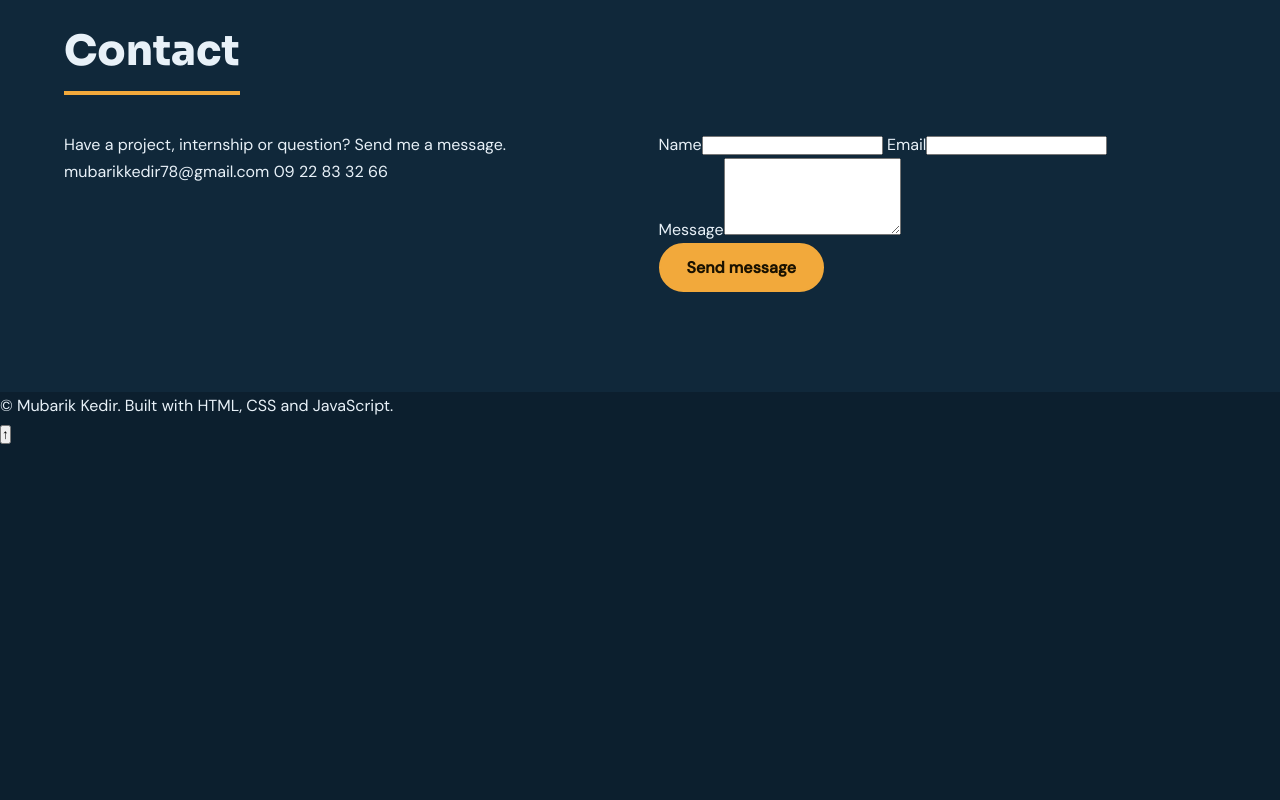
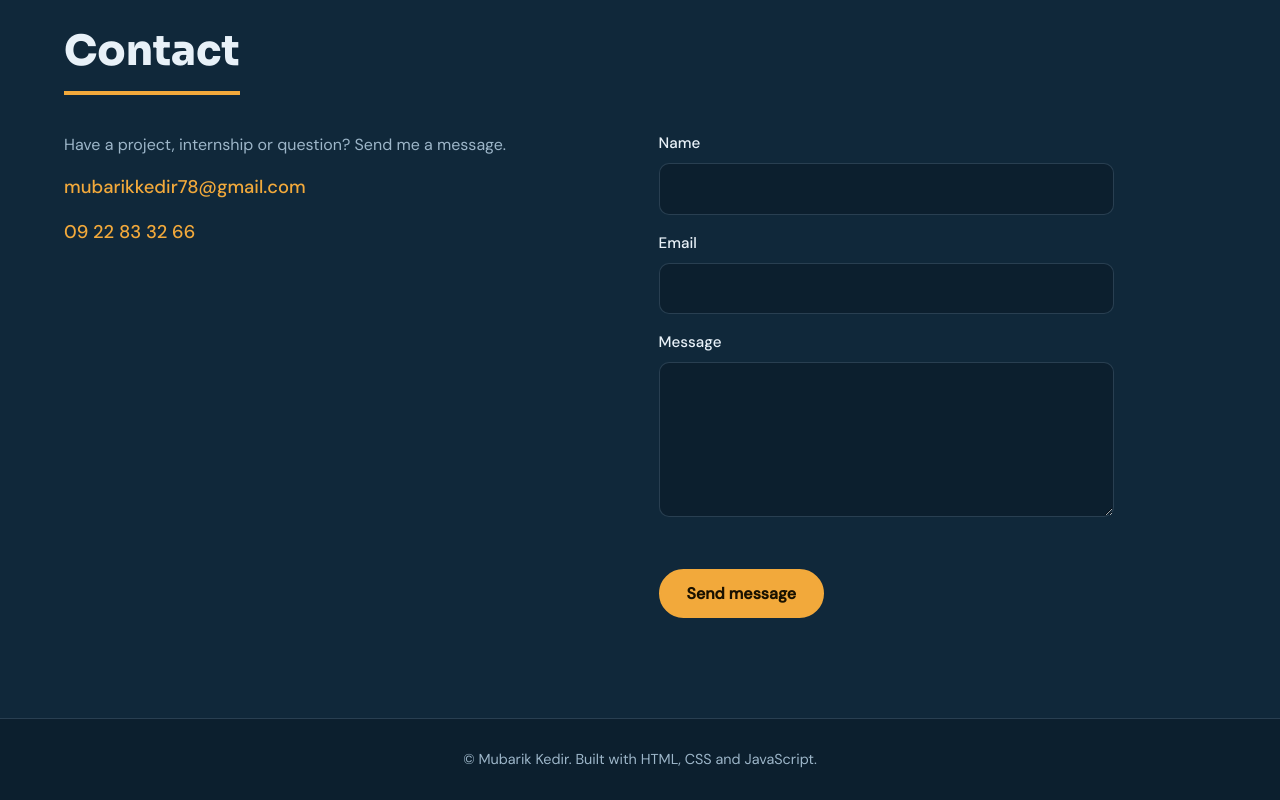
Before and after one commit to mubarik-kedir/my-portfolio, a plain HTML site: page index.html in a window 1280 px wide. Shown: the part 2213-3013 px from the top of the page. Before the commit the page ends 2660 px from the top, so only its background shows below. Drawn offline with Linux system fonts and the light colour scheme.

Commit message:
I style my contact page

```diff
--- a/style.css
+++ b/style.css
@@ -308,7 +308,7 @@ h2{
 .project{
   background:var(--card);
   border:1px solid var(--line);
-  border-radius:16px;
+ border-radius:16px;
   overflow:hidden;
   display:flex;
   flex-direction:column;
@@ -364,3 +364,73 @@ h2{
 .plinks a:hover{
   text-decoration:underline;
 }
+.info{
+  display:block;
+  margin-top:14px;
+  font-size:1.15rem;
+  font-weight:500;
+  color:var(--amber);
+  word-break:break-all;
+}
+.contact-grid p{
+  color:var(--muted);
+}
+form{
+  display:grid;
+  gap:16px;
+}
+label{
+  display:grid;
+  gap:6px;
+  font-weight:500;
+  font-size:.95rem;
+}
+input,textarea{
+  font:inherit;
+  color:var(--text);
+  background:var(--bg);
+  border:1px solid var(--line);
+  border-radius:10px;
+  padding:12px 14px;
+}
+input:focus,textarea:focus{
+  outline:2px solid var(--amber);
+  border-color:transparent;
+}
+.error{
+  min-height:1.4em;
+  color:#ff7a7a;
+  font-size:.9rem;
+}
+.error.ok{
+  color:#5fd39a;
+}
+form .btn{
+  justify-self:start;
+}
+
+footer{
+  text-align:center;
+  padding:28px 5vw;
+  color:var(--muted);
+  border-top:1px solid var(--line);
+  font-size:.9rem;
+}
+.top{position:fixed;
+  right:22px;bottom:22px;
+  width:46px;
+  height:46px;
+  border-radius:50%;
+  border:0;
+  background:var(--amber);
+  color:#1a1200;
+  font-size:1.3rem;
+  cursor:pointer;
+  opacity:0;
+  pointer-events:none;
+  transition:.3s;
+}
+.top.show{
+  opacity:1;
+  pointer-events:auto;
+}
```
